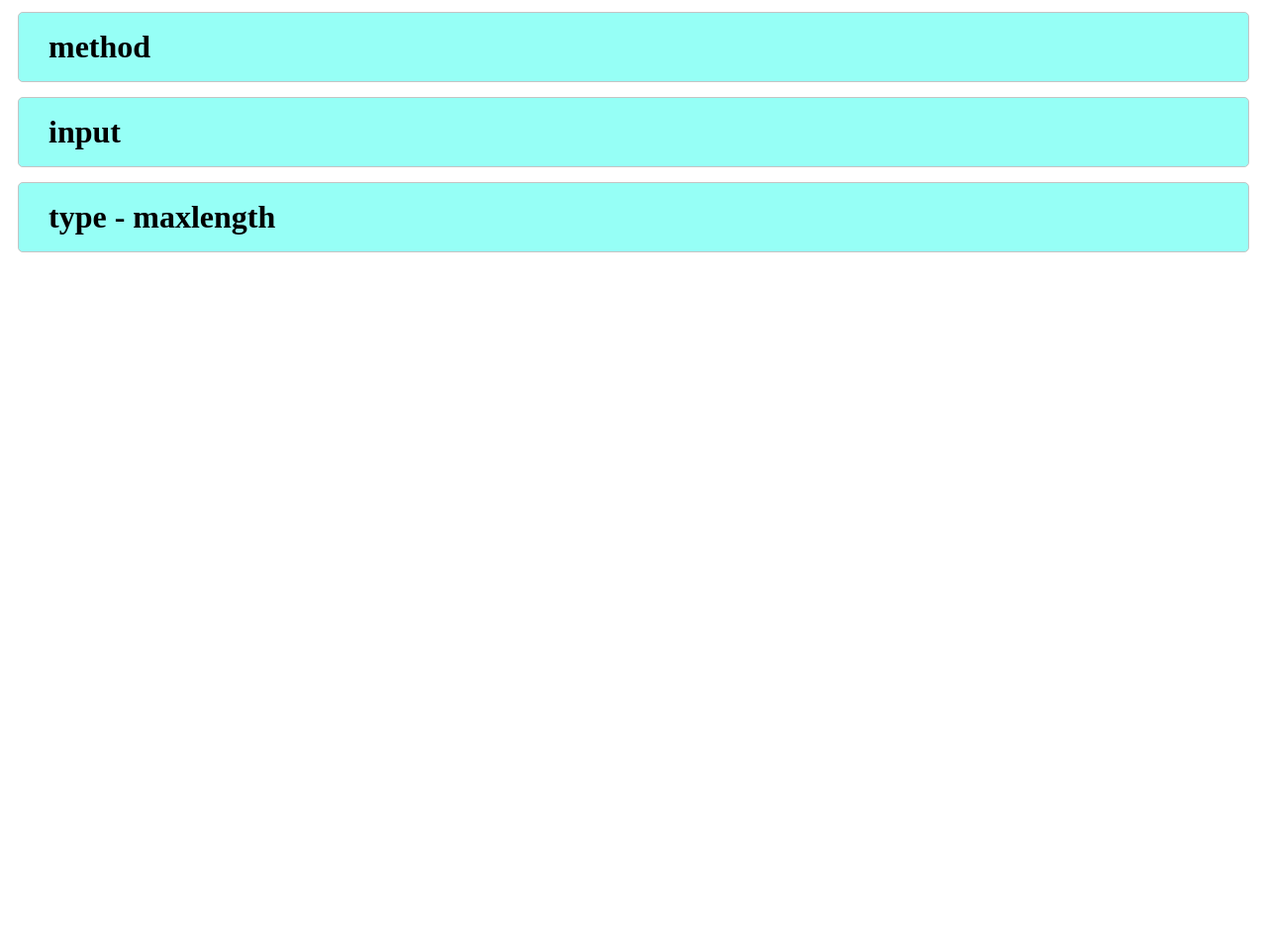
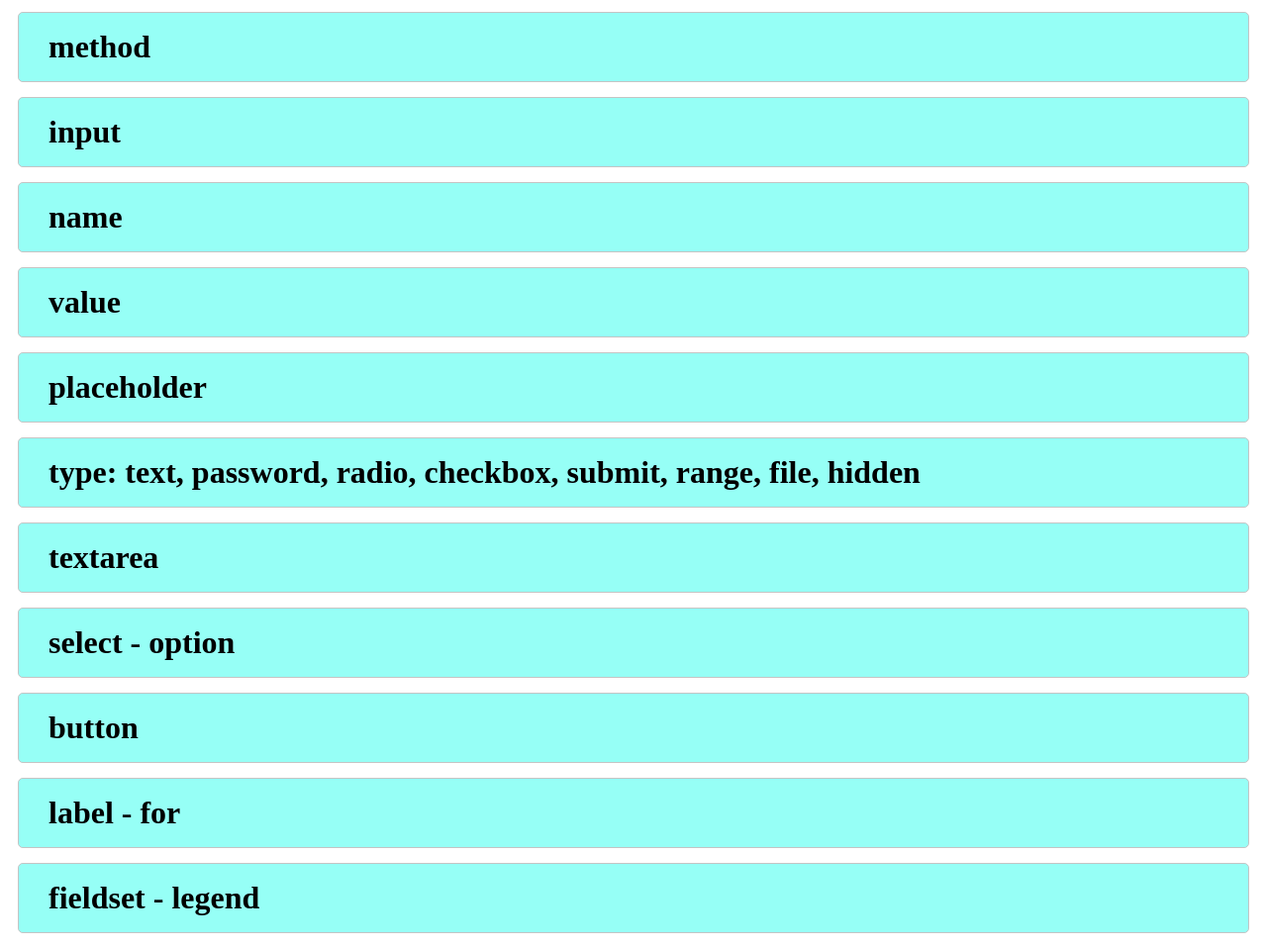
Before and after one commit to roozbehshafieebafti/html-class, a plain HTML site: page pages/html.html in a window 1280 px wide. Shown: the part 5221-6179 px from the top of the page at 99% size. Before the commit the page ends 5491 px from the top, so only its background shows below. Drawn offline with Linux system fonts and the light colour scheme.

Commit message:
second commit on form

```diff
--- a/pages/html.html
+++ b/pages/html.html
@@ -55,11 +55,11 @@
         <div class="card card-6">absolute and relative path</div>
         <div class="card card-6">href="mailto:example@exe.com"</div>
         <div class="card card-6">specific part of page -> #id </div>
-        <hr>
+        <hr />
         <div class="card card-7">img</div>
         <div class="card card-7">src alt title</div>
         <div class="card card-7">height width - just number</div>
-        <hr>
+        <hr />
         <div class="card card-8">table</div>
         <div class="card card-8">tr</div>
         <div class="card card-8">td</div>
@@ -67,12 +67,20 @@
         <div class="card card-8">thead</div>
         <div class="card card-8">tbody</div>
         <div class="card card-8">tfoot</div>
-        <hr>
+        <hr />
         <div class="card card-9">form</div>
         <div class="card card-9">action</div>
         <div class="card card-9">method</div>
         <div class="card card-9">input</div>
-        <div class="card card-9">type - maxlength</div>
+        <div class="card card-9">name</div>
+        <div class="card card-9">value</div>
+        <div class="card card-9">placeholder</div>
+        <div class="card card-9">type: text, password, radio, checkbox, submit, range, file, hidden</div>
+        <div class="card card-9">textarea</div>
+        <div class="card card-9">select - option</div>
+        <div class="card card-9">button</div>
+        <div class="card card-9">label - for</div>
+        <div class="card card-9">fieldset - legend</div>
     </main>
 </body>
 </html>
```
